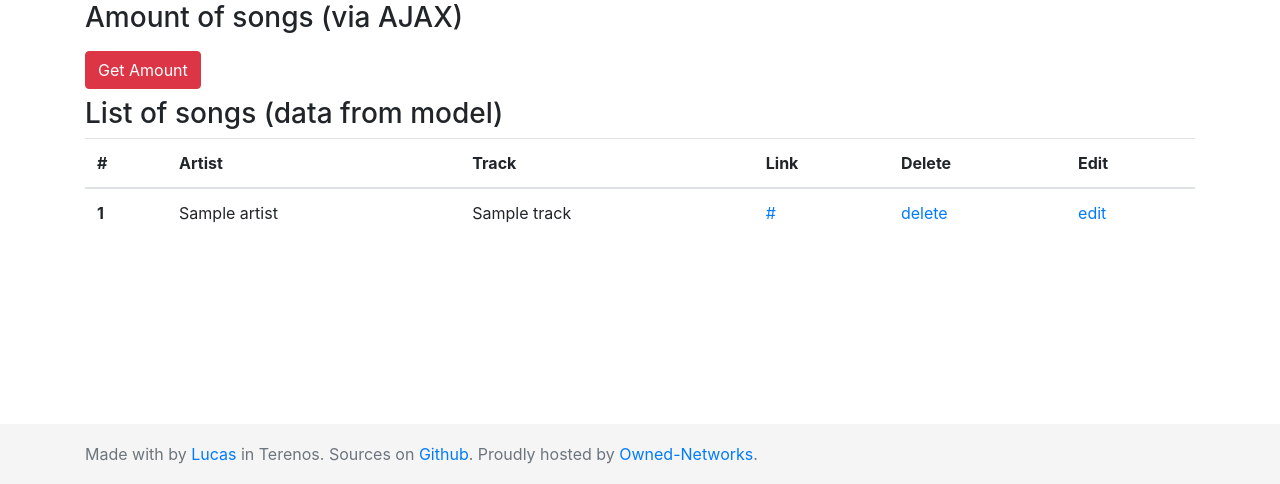
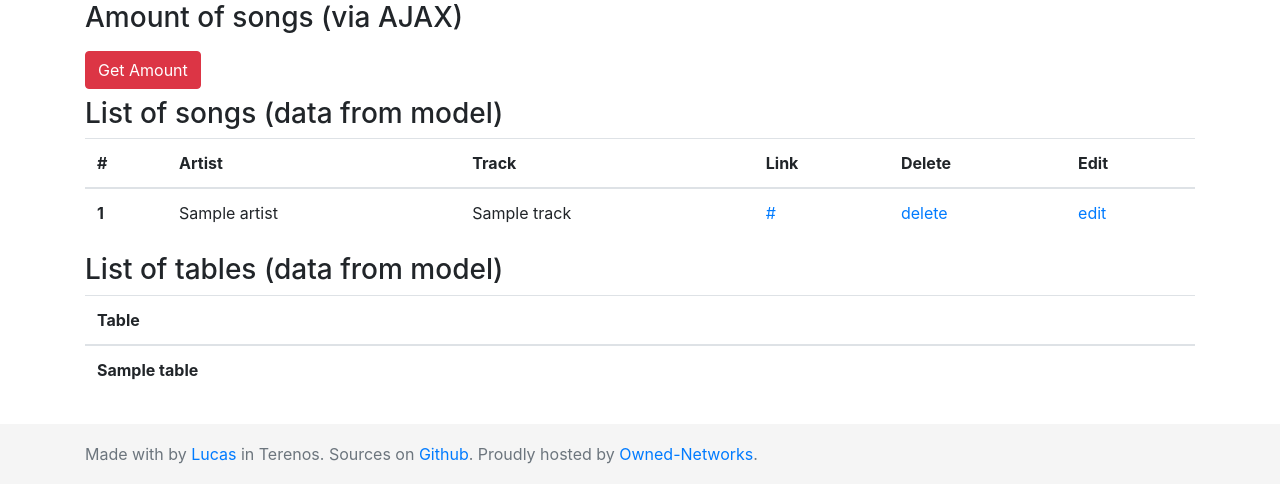
Before and after one commit to sistematico/php-mvc-lite, a PHP site: template app/view/songs/index.php in a window 1280 px wide. Shown: the part 316-800 px from the top of the page. Run offline with PHP 8.4, Linux system fonts and the light colour scheme; the template is opened without the code that fills it: most values are stand-ins (such as "Sample title", 1, 10 or a date in 2020); lists and menus that the app fills with data are empty; some libraries are stand-ins or nearby versions.

Commit message:
Updated songs view

```diff
--- a/app/view/songs/index.php
+++ b/app/view/songs/index.php
@@ -61,4 +61,20 @@
             <?php } ?>
         </tbody>
     </table>
+
+    <h3>List of tables (data from model)</h3>
+    <table class="table">
+        <thead>
+            <tr>
+                <th scope="col">Table</th>
+            </tr>
+        </thead>
+        <tbody>
+            <?php foreach ($tables as $table) { ?>
+            <tr>
+                <th scope="row"><?php if (isset($table)) echo $table; ?></th>
+            </tr>
+            <?php } ?>
+        </tbody>
+    </table>
 </main>
```
